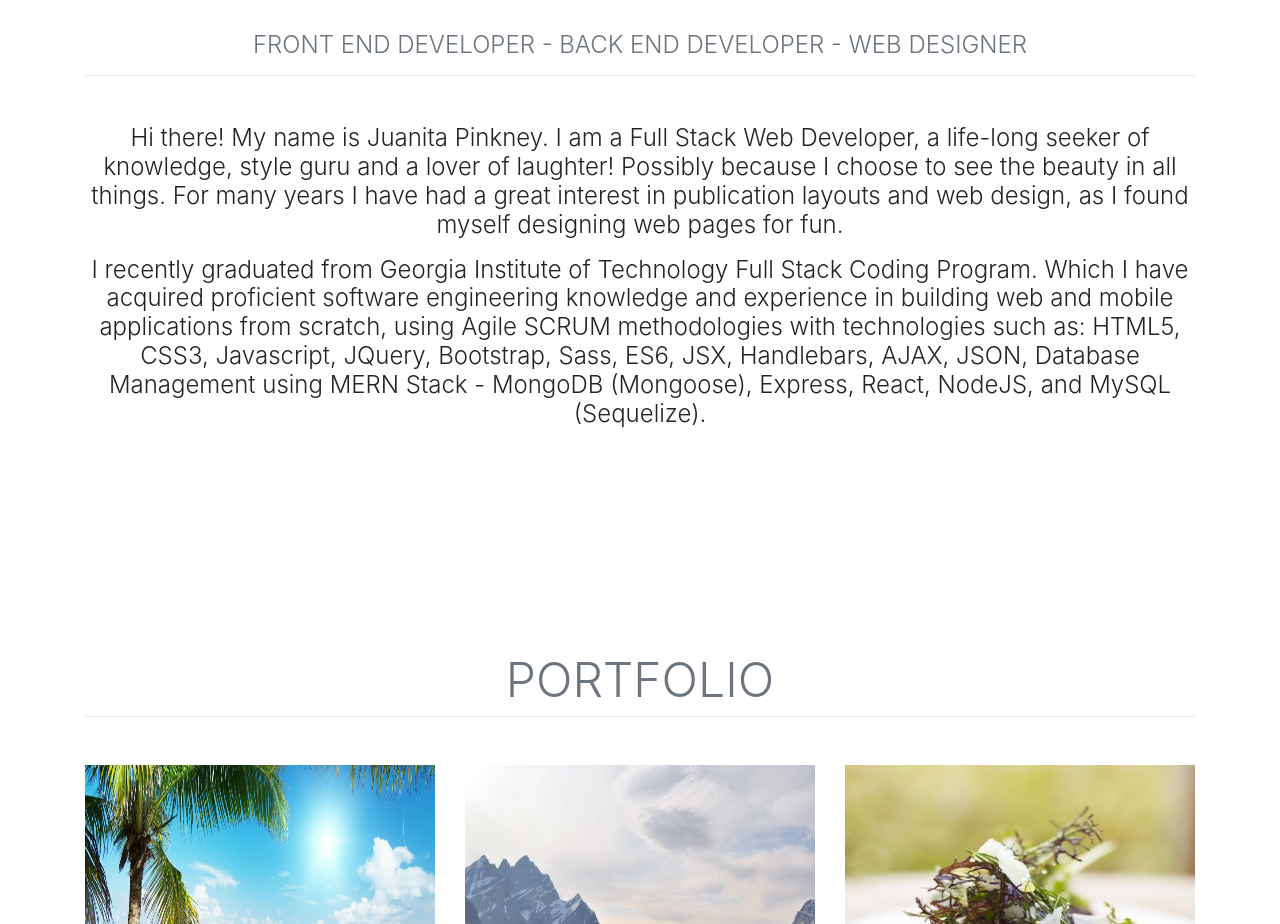
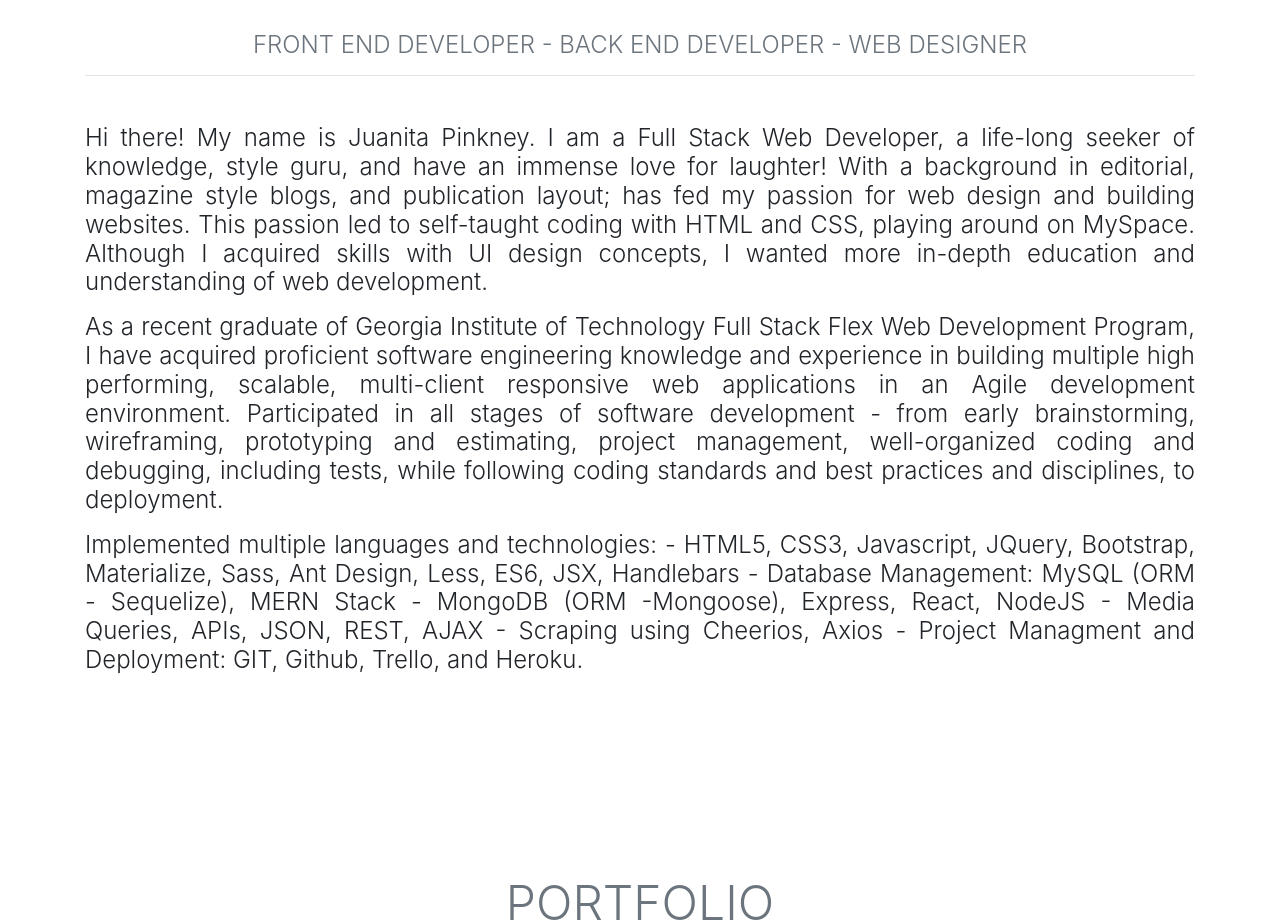
Before and after one commit to juanitapinkney/juanitapinkney, a website with bundled scripts: page index.html in a window 1280 px wide. Shown: the part 1060-1984 px from the top of the page. Built offline with nearby package versions, Linux system fonts and the light colour scheme; files whose address does not match are found by name.

Commit message:
modified content and adds project files

```diff
--- a/index.html
+++ b/index.html
@@ -82,14 +82,20 @@
         <hr class="line-light mb-5">
         <div class="row">
           <div class="col-lg-12 ml-auto">
-            <h4 class="text-center font-weight-light mb-0">
-              Hi there! My name is Juanita Pinkney. I am a Full Stack Web Developer, a life-long seeker of knowledge, style guru and a lover of laughter! Possibly because I choose to see the beauty in all things. For many years I have had a great interest in publication layouts and web design, as I found myself designing web pages for fun.</p>
+            <h4 class="text-justify font-weight-light mb-0">
+               Hi there! My name is Juanita Pinkney. I am a Full Stack Web Developer, a life-long seeker of knowledge, style guru, and have an immense love for laughter! With a background in editorial, magazine style blogs, and publication layout; has fed my passion for web design and building websites. This passion led to self-taught coding with HTML and CSS, playing around on MySpace. Although I acquired skills with UI design concepts, I wanted more in-depth education and understanding of web development.</p>
               <p>
-              I recently graduated from Georgia Institute of Technology Full Stack Coding Program. Which I have acquired proficient software engineering knowledge and experience in building web and mobile applications from scratch, using Agile SCRUM methodologies with technologies such as: HTML5, CSS3, Javascript, JQuery, Bootstrap, Sass, ES6, JSX, Handlebars, AJAX, JSON, Database Management using MERN Stack - MongoDB (Mongoose), Express, React, NodeJS, and MySQL (Sequelize).</p>
+              As a recent graduate of Georgia Institute of Technology Full Stack Flex Web Development Program, I have acquired proficient software engineering knowledge and experience in building multiple high performing, scalable, multi-client responsive web applications in an Agile development environment. Participated in all stages of software development - from early brainstorming, wireframing, prototyping and estimating, project management, well-organized coding and debugging, including tests, while following coding standards and best practices and disciplines, to deployment.</p>
+              <p>
+                Implemented multiple languages and technologies:
+                - HTML5, CSS3, Javascript, JQuery, Bootstrap, Materialize, Sass, Ant Design, Less, ES6, JSX, Handlebars
+                - Database Management: MySQL (ORM - Sequelize), MERN Stack - MongoDB (ORM -Mongoose), Express, React, NodeJS
+                - Media Queries, APIs, JSON, REST, AJAX
+                - Scraping using Cheerios, Axios
+              - Project Managment and Deployment: GIT, Github, Trello, and Heroku.</p>
             </h4>
           </div>
         </div>
-          <br>
 <!--         <div class="container text-center">
           <div class="row">
             <div class="col-lg-12 mx-auto">
@@ -193,7 +199,7 @@
         <div class="col-lg-8 mx-auto">
           <h2 class="text-secondary text-uppercase font-weight-light mb-0 ">My Happy Travels</h2>
           <img class="img-fluid mb-5" src="img/remote.jpg" alt="" >
-          <h4 class="mb-5 font-weight-light">My Happy Travels is a mobile responsive web application that allows the user to research a location upon travel to their desired destination. The application provides search results for flight, currency converter, weather and air quality, as wells as a travel preparation checklist.<!-- <br> <p>Technologies used: Bootstrap, Bootswatch, Materialize, Sass, JavaScript, jQuery, Media Queries - APIs used: Open Weather, Currency Layer, AirVisual </p> --> </h4>
+          <h4 class="mb-5 text-justify font-weight-light">My Happy Travels is a mobile responsive web application that allows the user to research a location upon travel to their desired destination. The application provides search results for flight, currency converter, weather and air quality, as wells as a travel preparation checklist.<!-- <br> <p>Technologies used: Bootstrap, Bootswatch, Materialize, Sass, JavaScript, jQuery, Media Queries - APIs used: Open Weather, Currency Layer, AirVisual </p> --> </h4>
           <h5>Coming soon...</h5>
           <a class="btn btn-primary btn-lg rounded-pill portfolio-modal-dismiss" href="">Close</a>
         </div>
@@ -213,7 +219,7 @@
               <h2 class="text-secondary text-uppercase font-weight-light mb-0 ">Survivor Hero</h2>
               <hr class="line-dark mb-5">
               <img class="img-fluid mb-5" src="img/mountains.jpg" alt="" >
-              <h4 class="mb-5 font-weight-light">Survivor Hero is a mobile responsive game application that provides useful resources to help parents and kids prepare for emergencies and natural disasters. <!-- Technologies used: Bootstrap, JavaScript, jQuery, Handlebars, MySQL, Sequelize, CRUD method database management, Express, Node.js. -->
+              <h4 class="mb-5 text-justify font-weight-light">Survivor Hero is a mobile responsive game application that provides useful resources to help parents and kids prepare for emergencies and natural disasters. <!-- Technologies used: Bootstrap, JavaScript, jQuery, Handlebars, MySQL, Sequelize, CRUD method database management, Express, Node.js. -->
               </h4>
               <h5>Coming soon...</h5>
 
@@ -235,7 +241,7 @@
               <h2 class="text-secondary text-uppercase font-weight-light mb-0 ">Meal Ticket</h2>
               <hr class="line-dark mb-5">
               <img class="img-fluid mb-5" src="img/bruschetta.jpg" alt="">
-              <h4 class="mb-5 font-weight-light">Meal Ticket is a MERN stack e-Commerce web application that sells homemade International dishes and baked goods. Consumers can create an account to browse products for purchase. <!-- This application was built with React.js, Node and Express as the web server, mobile responsive and deployed using Heroku mLab for database storage and management. --></h4>
+              <h4 class="mb-5 text-justify font-weight-light">Meal Ticket is a MERN stack e-Commerce web application that sells homemade International dishes and baked goods. Consumers can create an account to browse products for purchase. <!-- This application was built with React.js, Node and Express as the web server, mobile responsive and deployed using Heroku mLab for database storage and management. --></h4>
               <h5>Coming soon...</h5>
               <a class="btn btn-primary btn-lg rounded-pill portfolio-modal-dismiss" href="">Close</a>
             </div>
```
